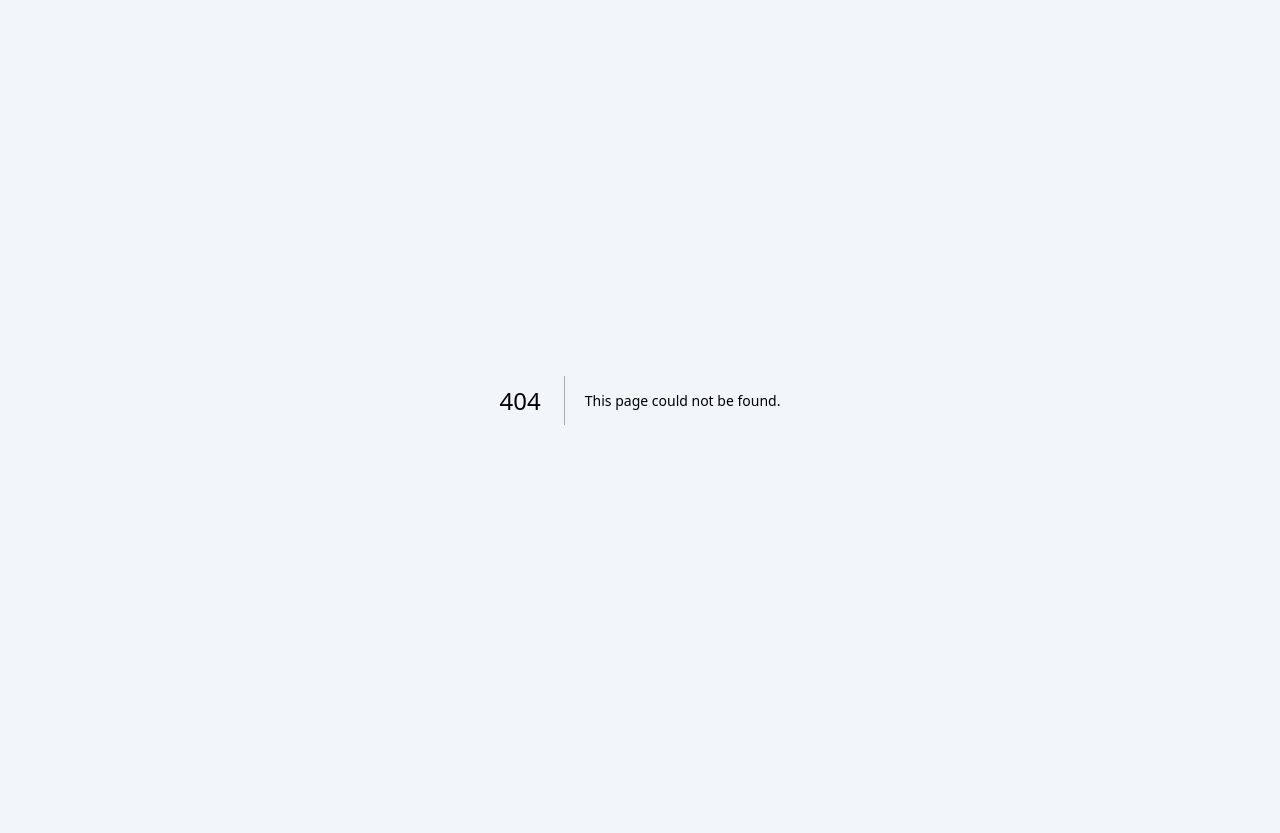
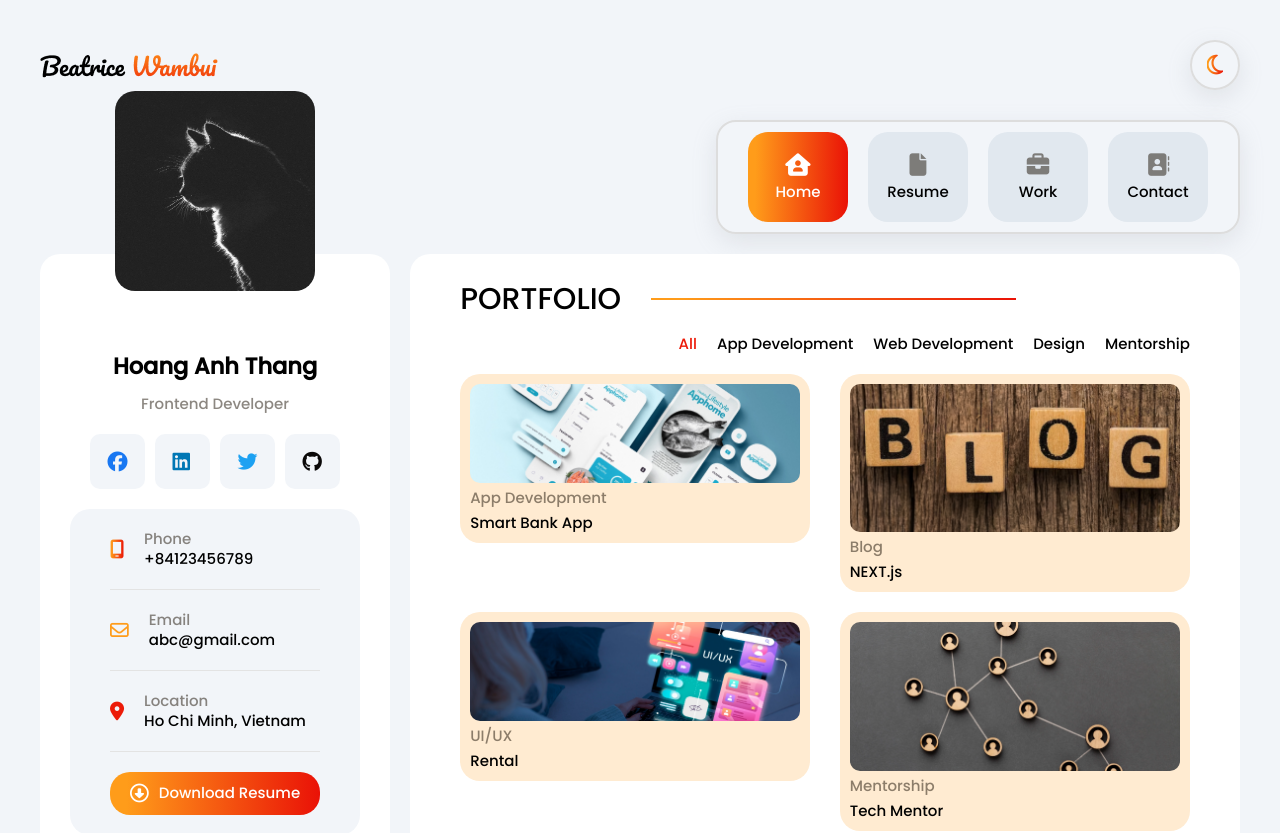
Before and after one commit to thanghoang0163/portfolio-nextjs, a Next.js app: page /work in a window 1280 px wide. Before the commit this address had no page. Shown: the top 833 px of the page. Before the commit the page ends 800 px from the top, so only its background shows below. Built offline with nearby package versions, Linux system fonts and the light colour scheme.

Commit message:
Create Work Page

```diff
--- /dev/null
+++ b/src/app/work/category/category.css
@@ -0,0 +1,15 @@
+@tailwind components;
+
+@layer components {
+  .work-category {
+    @apply my-8 flex justify-end;
+  }
+
+  .work-category-item {
+    @apply ml-8 cursor-pointer;
+  }
+
+  .work-category-item--activated {
+    @apply text-red;
+  }
+}
--- /dev/null
+++ b/src/app/work/category/category.js
@@ -0,0 +1,30 @@
+"use client";
+
+import { useState } from "react";
+import clsx from "clsx";
+import { categories } from "./index";
+
+import "./category.css";
+
+export default function Category() {
+  const [item, setItem] = useState(categories[0]);
+
+  const handleItem = (item) => setItem(item);
+
+  return (
+    <ul className="work-category">
+      {categories.map((category, index) => (
+        <li
+          className={clsx(
+            "work-category-item",
+            item === category && "work-category-item--activated",
+          )}
+          onClick={() => handleItem(category)}
+          key={index}
+        >
+          {category}
+        </li>
+      ))}
+    </ul>
+  );
+}
--- /dev/null
+++ b/src/app/work/category/index.js
@@ -0,0 +1,7 @@
+export const categories = [
+  "All",
+  "App Development",
+  "Web Development",
+  "Design",
+  "Mentorship",
+];
--- /dev/null
+++ b/src/app/work/index.js
@@ -0,0 +1,33 @@
+import Work1 from "~/assets/images/work-1.png";
+import Work2 from "~/assets/images/work-2.png";
+import Work3 from "~/assets/images/work-3.png";
+import Work4 from "~/assets/images/work-4.png";
+import Work5 from "~/assets/images/work-5.png";
+
+export const projects = [
+  {
+    title: "App Development",
+    text: "Smart Bank App",
+    image: Work1,
+  },
+  {
+    title: "Blog",
+    text: "NEXT.js",
+    image: Work2,
+  },
+  {
+    title: "UI/UX",
+    text: "Rental ",
+    image: Work3,
+  },
+  {
+    title: "Mentorship",
+    text: "Tech Mentor",
+    image: Work4,
+  },
+  {
+    title: "Web Development",
+    text: "IdeaFlow",
+    image: Work5,
+  },
+];
--- /dev/null
+++ b/src/app/work/page.css
@@ -0,0 +1,19 @@
+@tailwind components;
+
+@layer components {
+  .work-list {
+    @apply flex flex-wrap items-start justify-between;
+  }
+
+  .work-item {
+    @apply bg-light-orange mb-8 flex w-[48%] flex-col rounded-primary-border-radius p-4;
+  }
+
+  .work-image {
+    @apply rounded-[1rem];
+  }
+
+  .work-title {
+    @apply my-2 text-blur-text-color;
+  }
+}
--- /dev/null
+++ b/src/app/work/page.js
@@ -0,0 +1,25 @@
+"use client";
+
+import Image from "~/components/image/image";
+import GeneralPage from "~/components/generalPage/generalPage";
+import Category from "./category/category";
+import { projects } from "./index";
+
+import "./page.css";
+
+export default function Resume() {
+  return (
+    <GeneralPage title={"Portfolio"}>
+      <Category />
+      <ul className="work-list">
+        {projects.map((project, index) => (
+          <li className="work-item" key={index}>
+            <Image className="work-image" src={project.image} alt="" />
+            <span className="work-title">{project.title}</span>
+            <span className="work-text">{project.text}</span>
+          </li>
+        ))}
+      </ul>
+    </GeneralPage>
+  );
+}
```
